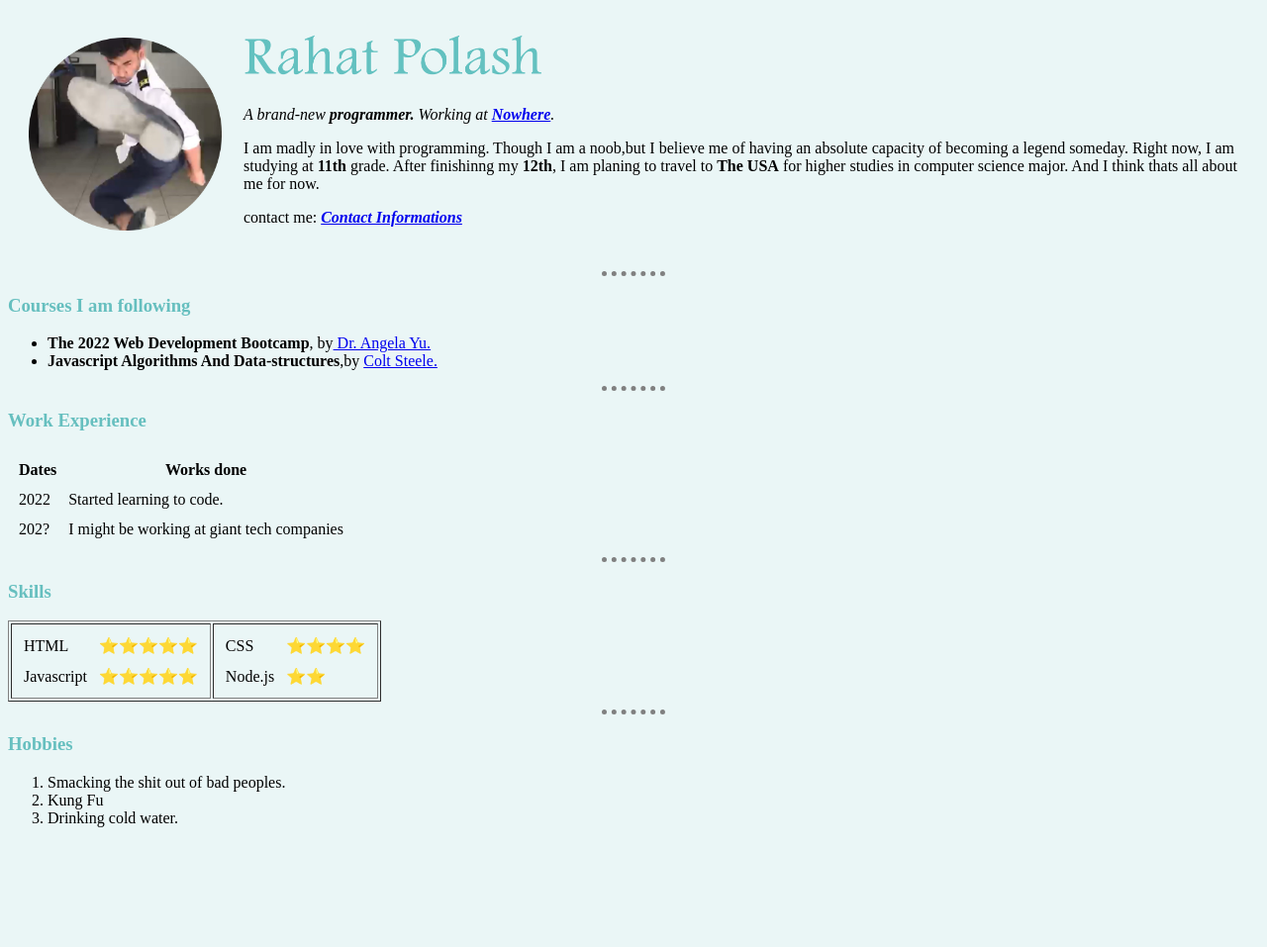
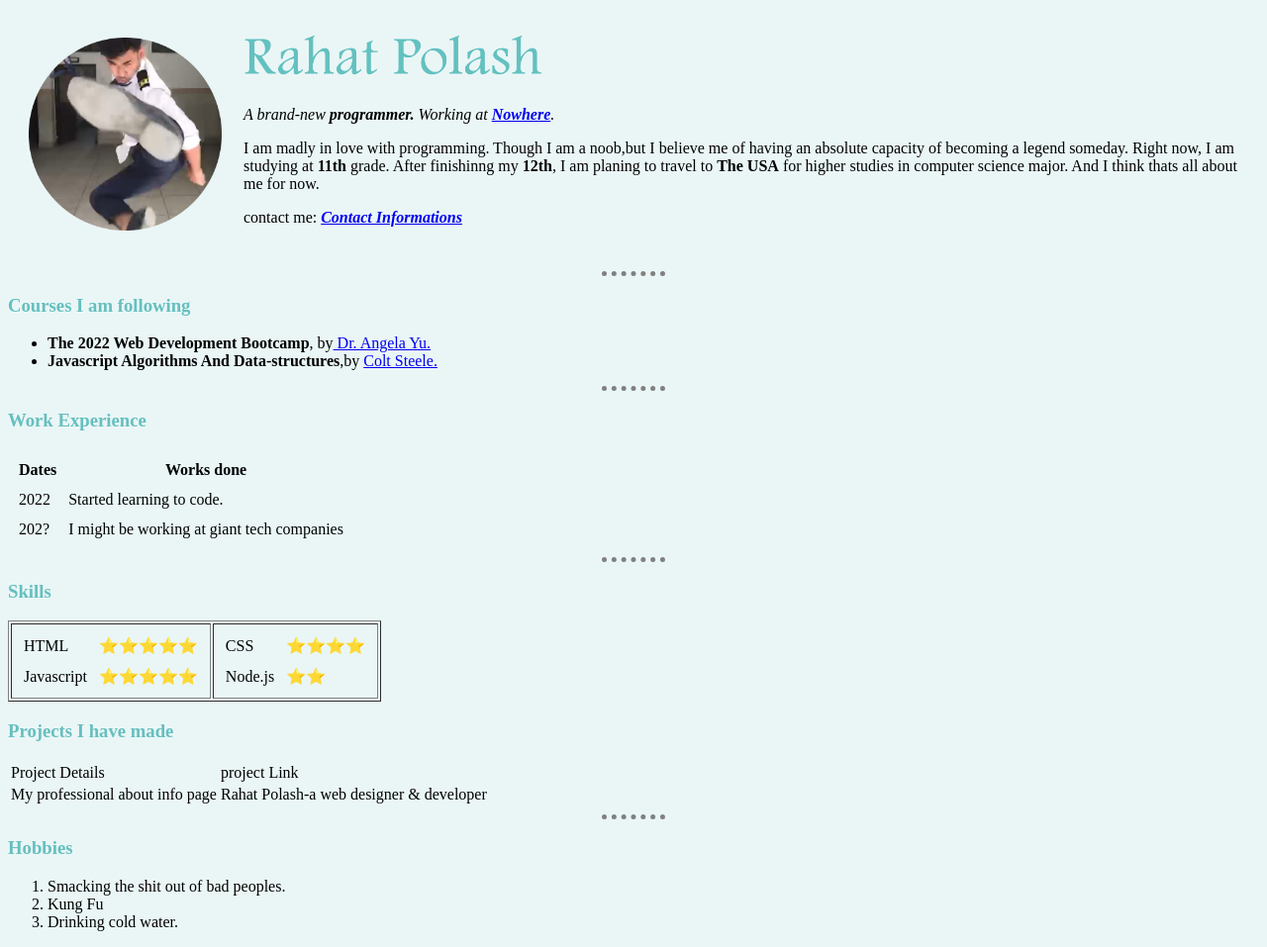
Before and after one commit to rahatRP/CV, a plain HTML site: page index.html in a window 1280 px wide. Shown: the whole page at 99% size. Before the commit the page ends 852 px from the top, so only its background shows below. Drawn offline with Linux system fonts and the light colour scheme.

Commit message:
Project update

```diff
--- a/index.html
+++ b/index.html
@@ -84,6 +84,22 @@
         </tr>
     </table>
 
+<h3>Projects I have made</h3>
+    <table>
+        <thead>
+           <tr>
+            <td>Project Details</td>
+            <td>project Link</td>
+           </tr>
+        </thead>
+        <tbody>
+            <tr>
+                <td>My professional about info page</td>
+                <td><a href="https://rahatrp.github.io/rahat/"></a>Rahat Polash-a web designer & developer</td>
+            </tr>
+        </tbody>
+    </table>
+
     <hr>
     <h3>Hobbies</h3>
     <ol>
```
